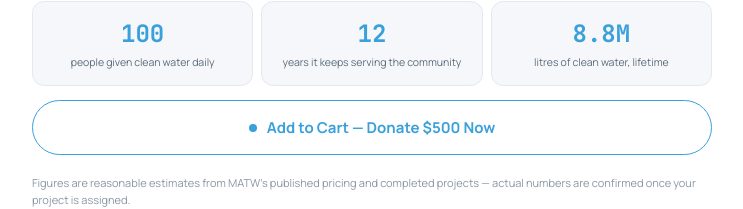
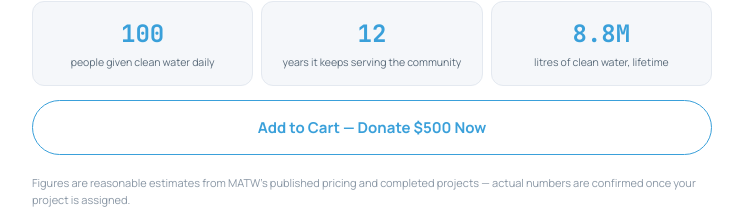
Before and after one commit to 292akhil2929-cmyk/sadaqah-calculator, a Next.js app: page / in a window 1280 px wide. Both pictures are taken after a click on the button "💧 Water Well". Shown: the part 399-608 px from the top of the page, without its empty margins (268-1011 px from the left). Built offline with nearby package versions, Linux system fonts and the light colour scheme.

Commit message:
Fix Interactive Hover Button: replace the expanding-dot fill (which clipped into a hard-edged half-fill) with a clean left-to-right full-width sweep

```diff
--- a/app/InteractiveHoverButton.css
+++ b/app/InteractiveHoverButton.css
@@ -14,25 +14,20 @@
   box-sizing: border-box;
 }
 
-.ihb-row {
-  position: relative;
-  z-index: 1;
-  display: flex;
-  align-items: center;
-  justify-content: center;
-  gap: 10px;
-}
-
-.ihb-dot {
-  width: 8px;
-  height: 8px;
-  border-radius: 999px;
+.ihb-fill {
+  position: absolute;
+  inset: 0;
+  z-index: 0;
   background: var(--ihb-accent, #000);
-  flex-shrink: 0;
-  transition: transform 0.35s ease;
+  transform: scaleX(0);
+  transform-origin: left center;
+  transition: transform 0.4s ease;
+  pointer-events: none;
 }
 
 .ihb-label {
+  position: relative;
+  z-index: 1;
   display: inline-block;
   color: var(--ihb-accent, #000);
   transition: transform 0.35s ease, opacity 0.35s ease;
@@ -53,9 +48,9 @@
   pointer-events: none;
 }
 
-.ihb:hover .ihb-dot,
-.ihb:focus-visible .ihb-dot {
-  transform: scale(60);
+.ihb:hover .ihb-fill,
+.ihb:focus-visible .ihb-fill {
+  transform: scaleX(1);
 }
 
 .ihb:hover .ihb-label,
--- a/app/InteractiveHoverButton.jsx
+++ b/app/InteractiveHoverButton.jsx
@@ -3,8 +3,8 @@
 import "./InteractiveHoverButton.css";
 
 // Magic UI's Interactive Hover Button, ported to plain CSS (no tailwind/cn/lucide
-// dependency): a small dot expands to fill the button on hover, swapping the
-// label for a white label + arrow.
+// dependency): a solid fill sweeps left-to-right across the full button on
+// hover, swapping the label for a white label + arrow.
 export default function InteractiveHoverButton({
   as: Component = "button",
   className = "",
@@ -19,10 +19,8 @@ export default function InteractiveHoverButton({
       style={{ "--ihb-accent": accentColor, ...style }}
       {...rest}
     >
-      <span className="ihb-row">
-        <span className="ihb-dot" />
-        <span className="ihb-label">{children}</span>
-      </span>
+      <span className="ihb-fill" />
+      <span className="ihb-label">{children}</span>
       <span className="ihb-reveal">
         <span>{children}</span>
         <svg width="16" height="16" viewBox="0 0 24 24" fill="none" stroke="currentColor" strokeWidth="2.5" strokeLinecap="round" strokeLinejoin="round">
```
